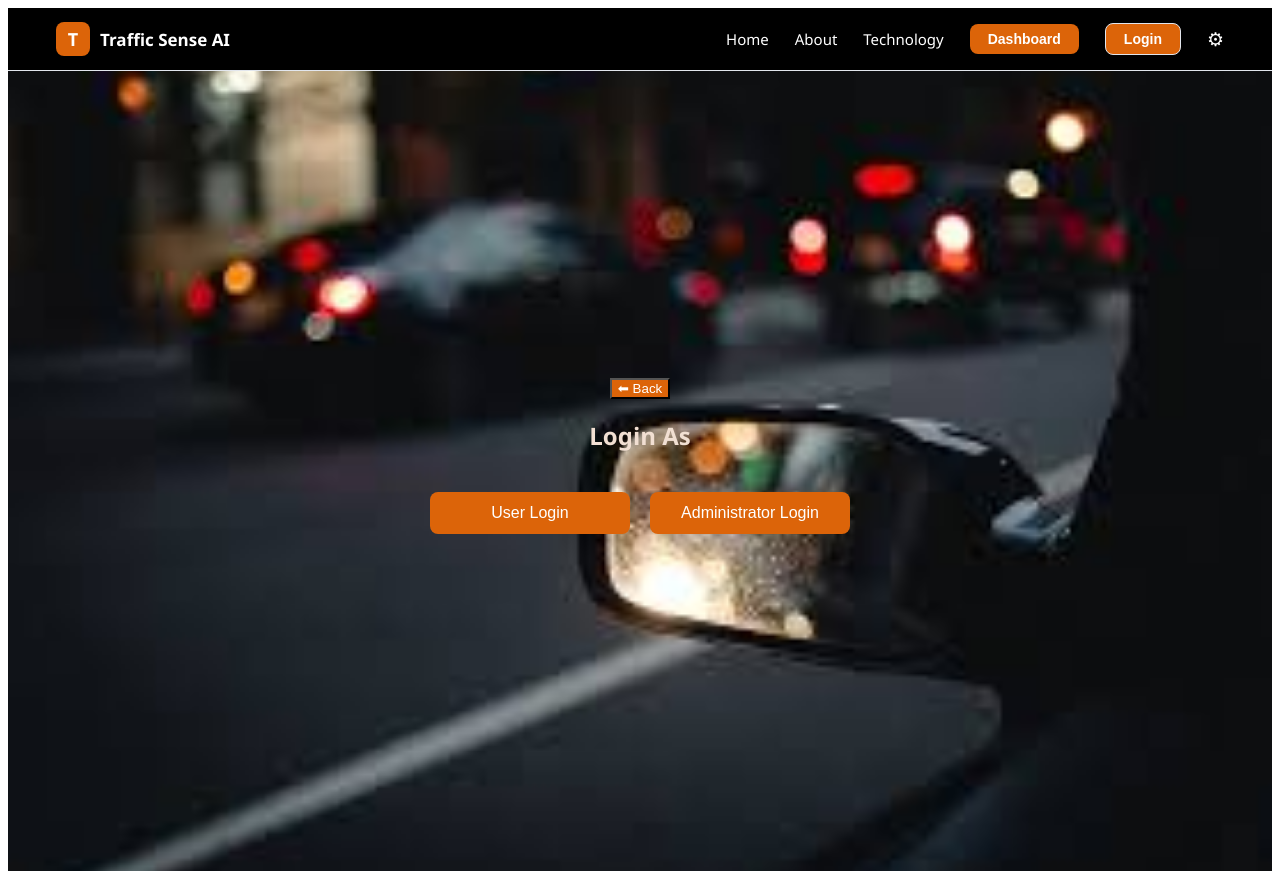
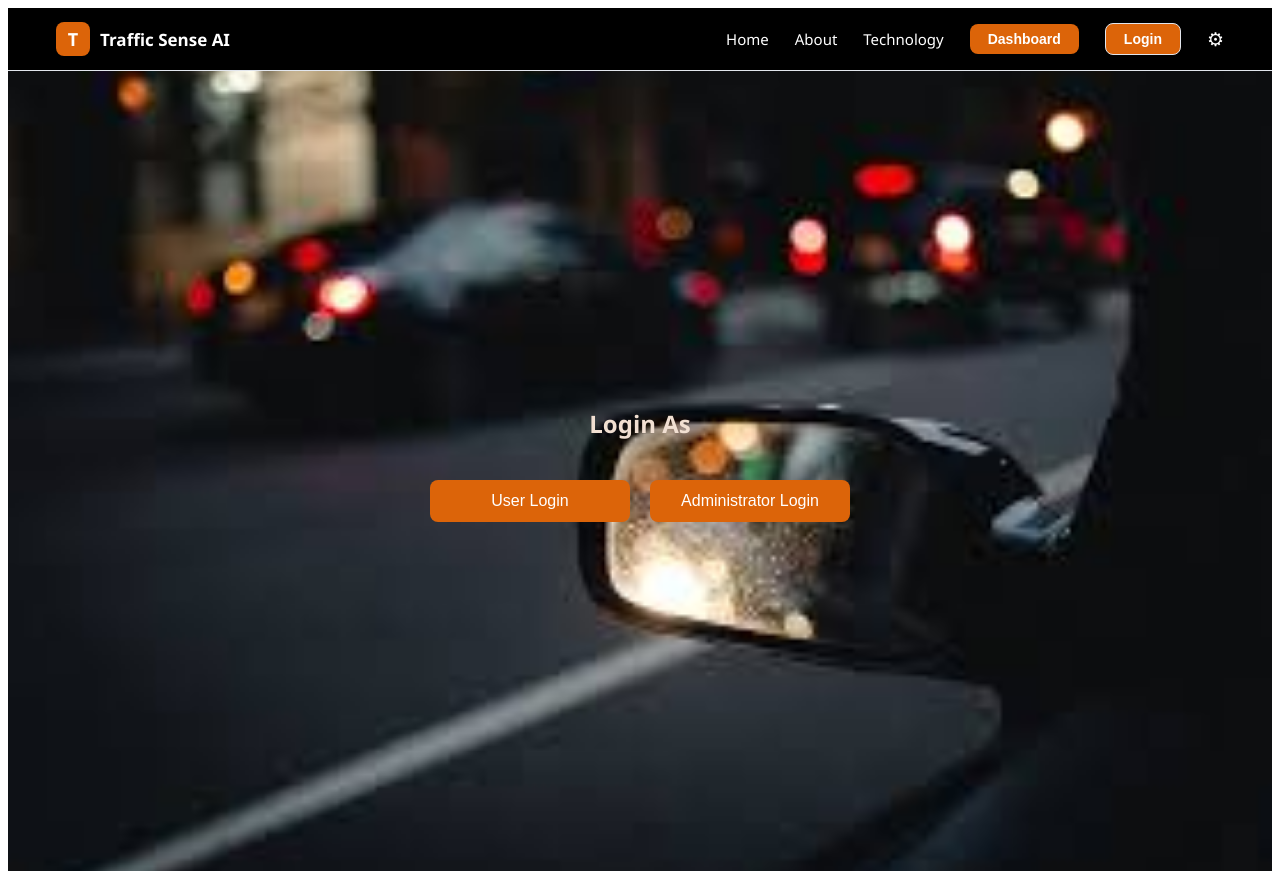
Before and after one commit to DV2426/traffic-sense-ai, a React (Vite) app in the folder traffic/: page / in a window 1280 px wide. Both pictures are taken after a click on the button "Login". Built offline with nearby package versions, Linux system fonts and the light colour scheme.

Commit message:
Update LoginStart.jsx

```diff
--- a/traffic/src/login/LoginStart.jsx
+++ b/traffic/src/login/LoginStart.jsx
@@ -7,9 +7,7 @@ function LoginStart({ onNavigate }) {
 
     <div style={container}>
       <div style={box}>
-         <button style={{color:"white",backgroundColor: "#dc6409",marginbottom:"1000px"}} onClick={() => onNavigate('home')}>
-          ⬅ Back
-        </button>
+
         <h2 style={title}>Login As</h2>
 
      <button style={btn} onClick={() => onNavigate('loginpage')}>
```
